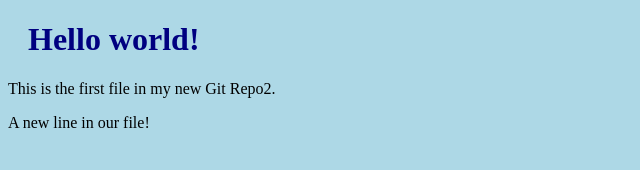
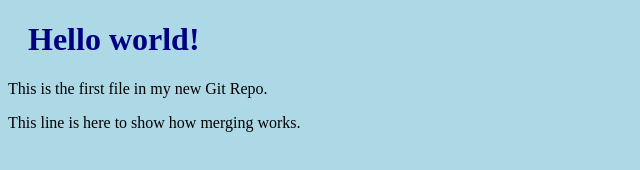
Before and after one commit to t4ssleh0ff/hello-world, a plain HTML site: page index.html in a window 1280 px wide. Shown: the whole page, without its empty margins (0-640 px from the left). Drawn offline with Linux system fonts and the light colour scheme.

Commit message:
updated index.html with emergency fix

```diff
--- a/index.html
+++ b/index.html
@@ -7,8 +7,8 @@
 <body>
 
 <h1>Hello world!</h1>
-<p>This is the first file in my new Git Repo2.</p>
-<p>A new line in our file!</p>
+<p>This is the first file in my new Git Repo.</p>
+<p>This line is here to show how merging works.</p>
 
 </body>
 </html>
```
